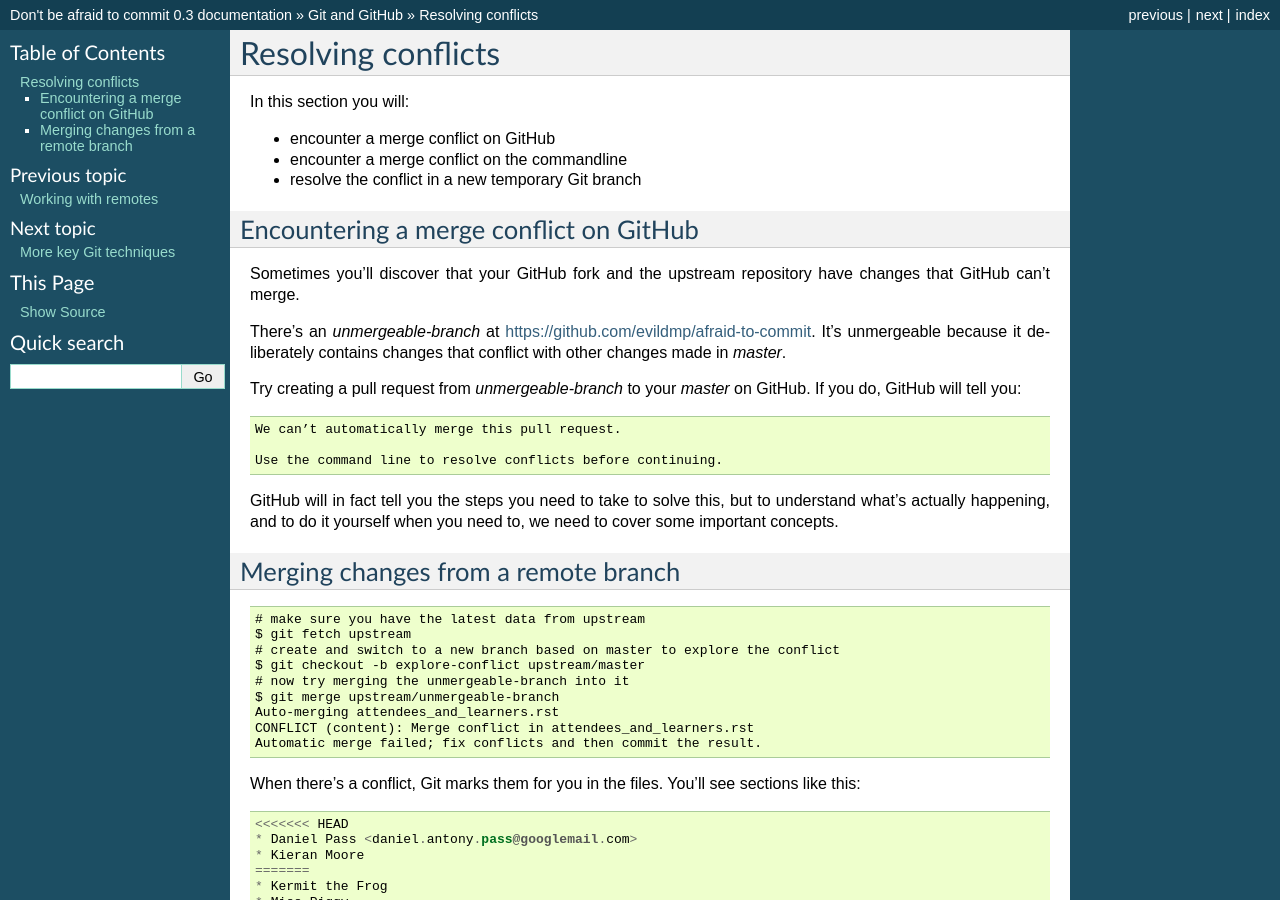
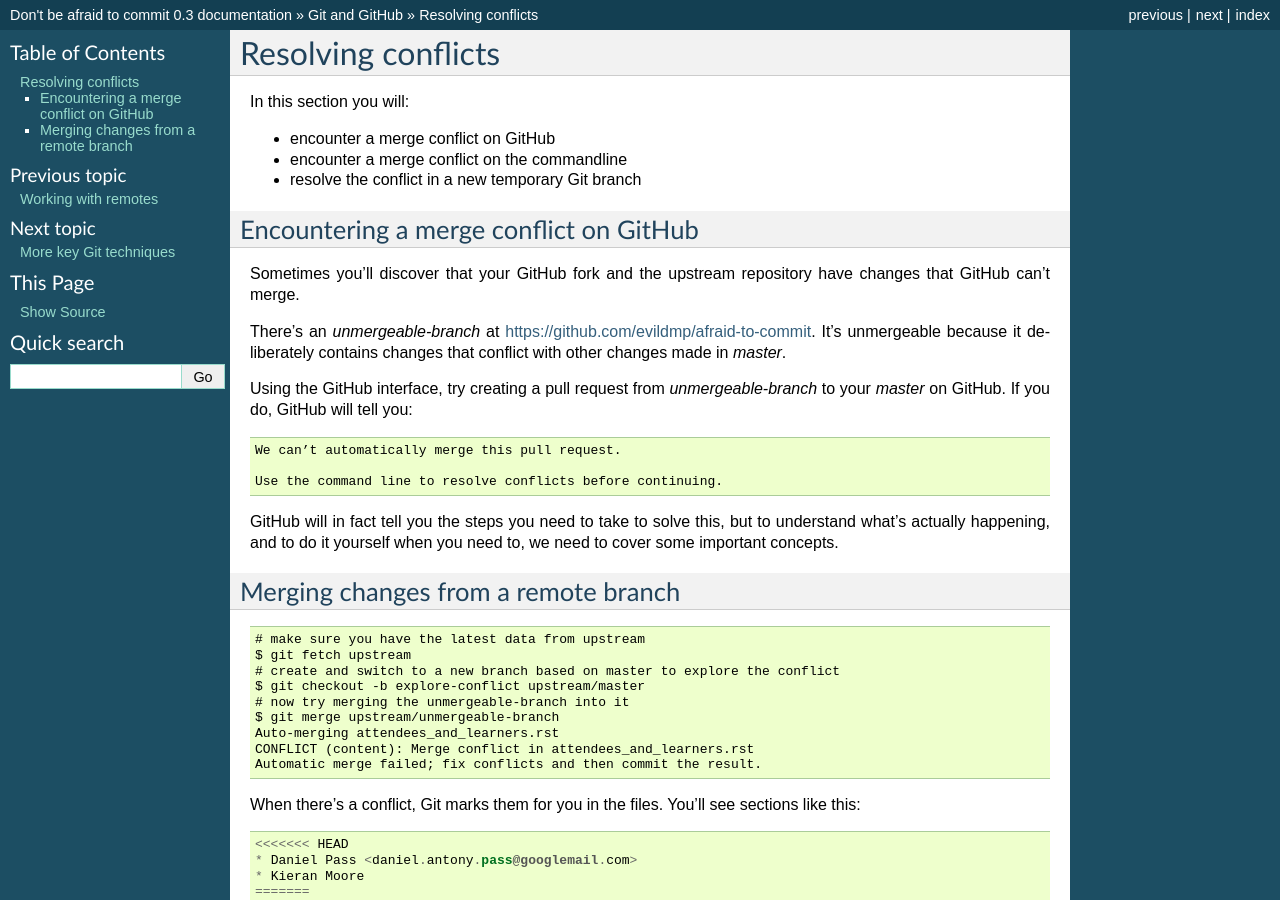
Before and after one commit to evildmp/afraid-to-commit, a Sphinx documentation site: the page built from docs/git/conflicts.rst, in a window 1280 px wide and 900 px high. Built offline with Sphinx 7.4.7, drawn with Linux system fonts in a browser that asks for light colours.

Commit message:
amend git conflicts

```diff
--- a/docs/git/conflicts.rst
+++ b/docs/git/conflicts.rst
@@ -19,8 +19,9 @@ There's an *unmergeable-branch* at https://github.com/evildmp/afraid-to-commit.
 It's unmergeable because it deliberately contains changes that conflict with
 other changes made in *master*.
 
-Try creating a pull request from *unmergeable-branch* to your *master*
-on GitHub. If you do, GitHub will tell you::
+Using the GitHub interface, try creating a pull request from
+*unmergeable-branch* to your *master* on GitHub. If you do, GitHub will tell
+you::
 
     We can’t automatically merge this pull request.
 
```
